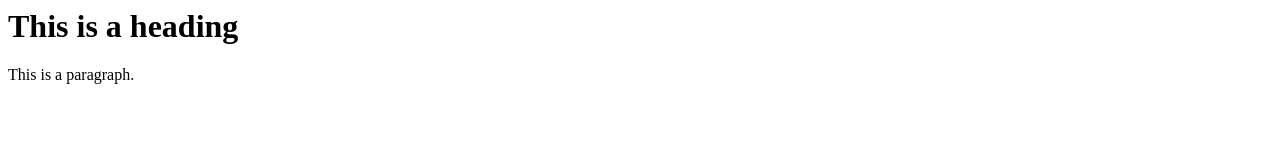
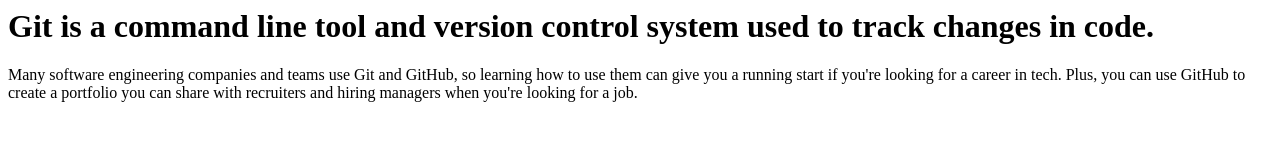
Before and after one commit to Frusty19/practiceproject, a plain HTML site: page index.html in a window 1280 px wide. Drawn offline with Linux system fonts and the light colour scheme.

Commit message:
Update index.html

```diff
--- a/index.html
+++ b/index.html
@@ -1,11 +1,11 @@
 <html>
 <head>
-  <title>Title of the document</title>
+  <title>Learning Git</title>
 </head>
 
 <body>
-  <h1>This is a heading</h1>
-  <p>This is a paragraph.</p>
+  <h1>Git is a command line tool and version control system used to track changes in code.</h1>
+  <p>Many software engineering companies and teams use Git and GitHub, so learning how to use them can give you a running start if you're looking for a career in tech. Plus, you can use GitHub to create a portfolio you can share with recruiters and hiring managers when you're looking for a job.</p>
 </body>
 
 </html>
```
